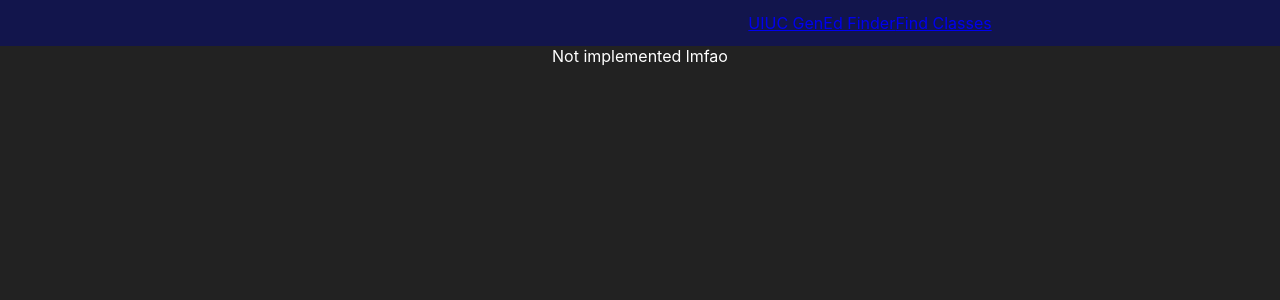
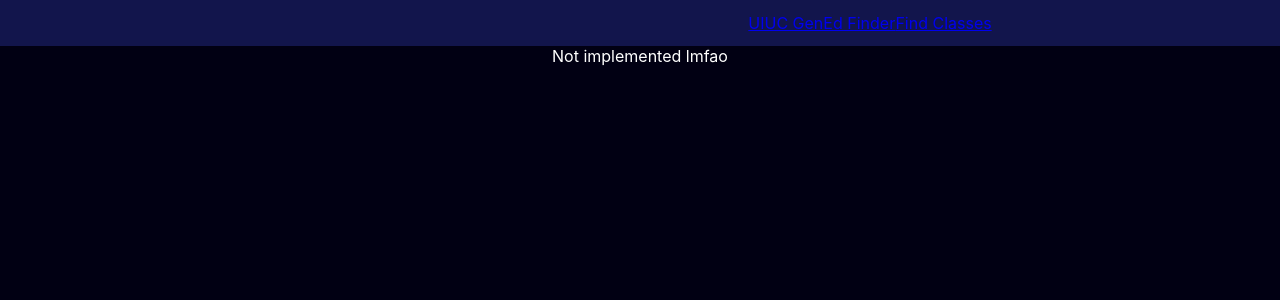
Before and after one commit to JCalago02/UIUC-GenEd-Finder, a React (Create React App) app: page / in a window 1280 px wide. Shown: the top 300 px of the page. Built offline with nearby package versions, Linux system fonts and the light colour scheme.

Commit message:
Edit main website color

```diff
--- a/src/index.css
+++ b/src/index.css
@@ -3,7 +3,7 @@ body {
   font-family: -apple-system, BlinkMacSystemFont, 'Helvetica Neue', 'Roboto', 'Oxygen',
     'Ubuntu', 'Cantarell', 'Fira Sans', 'Droid Sans', 'Segoe UI',
     sans-serif;
-  background-color: #222222;
+  background-color: #010013;
   color: white;
   -webkit-font-smoothing: antialiased;
   -moz-osx-font-smoothing: grayscale;
```
